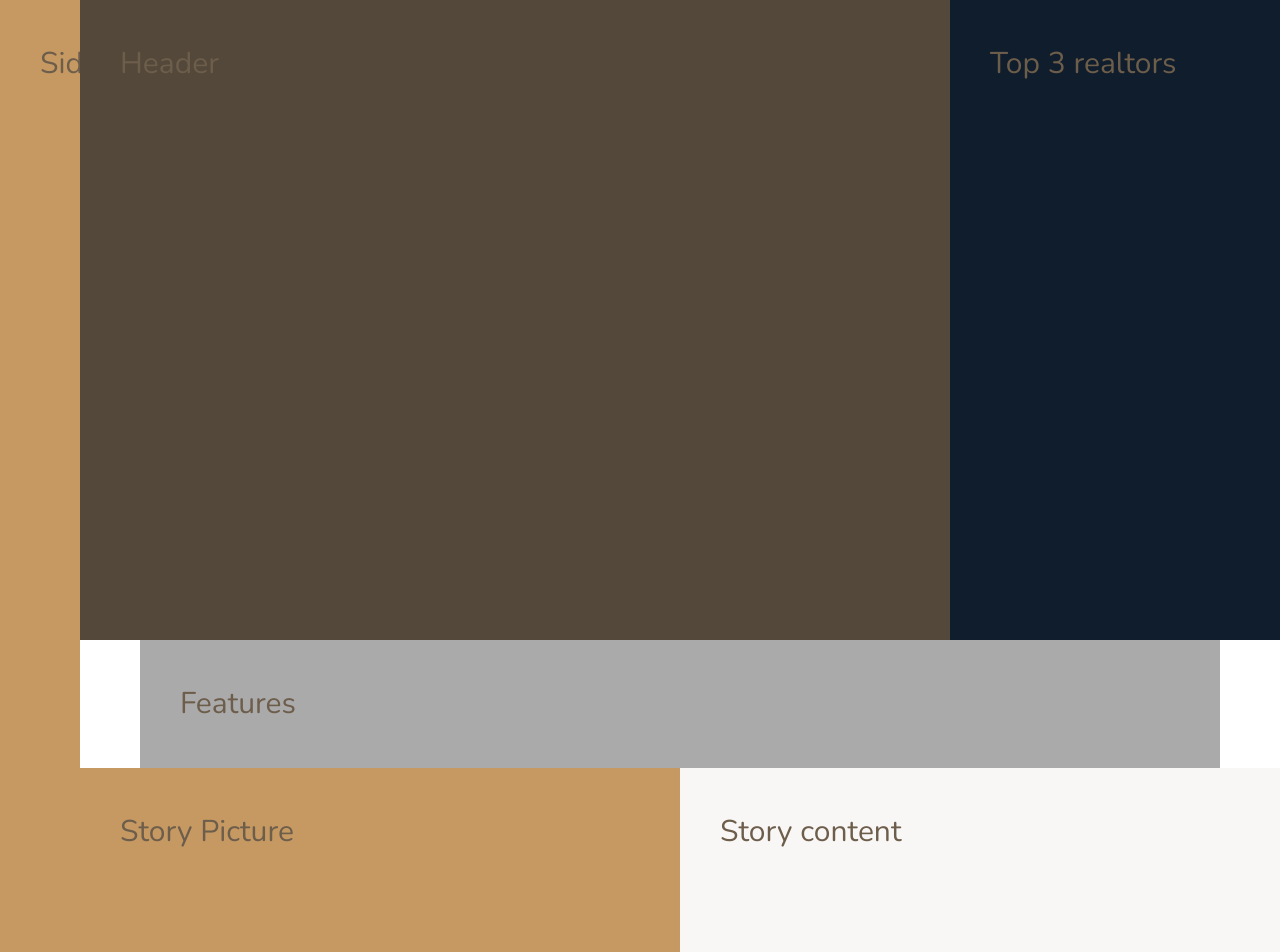
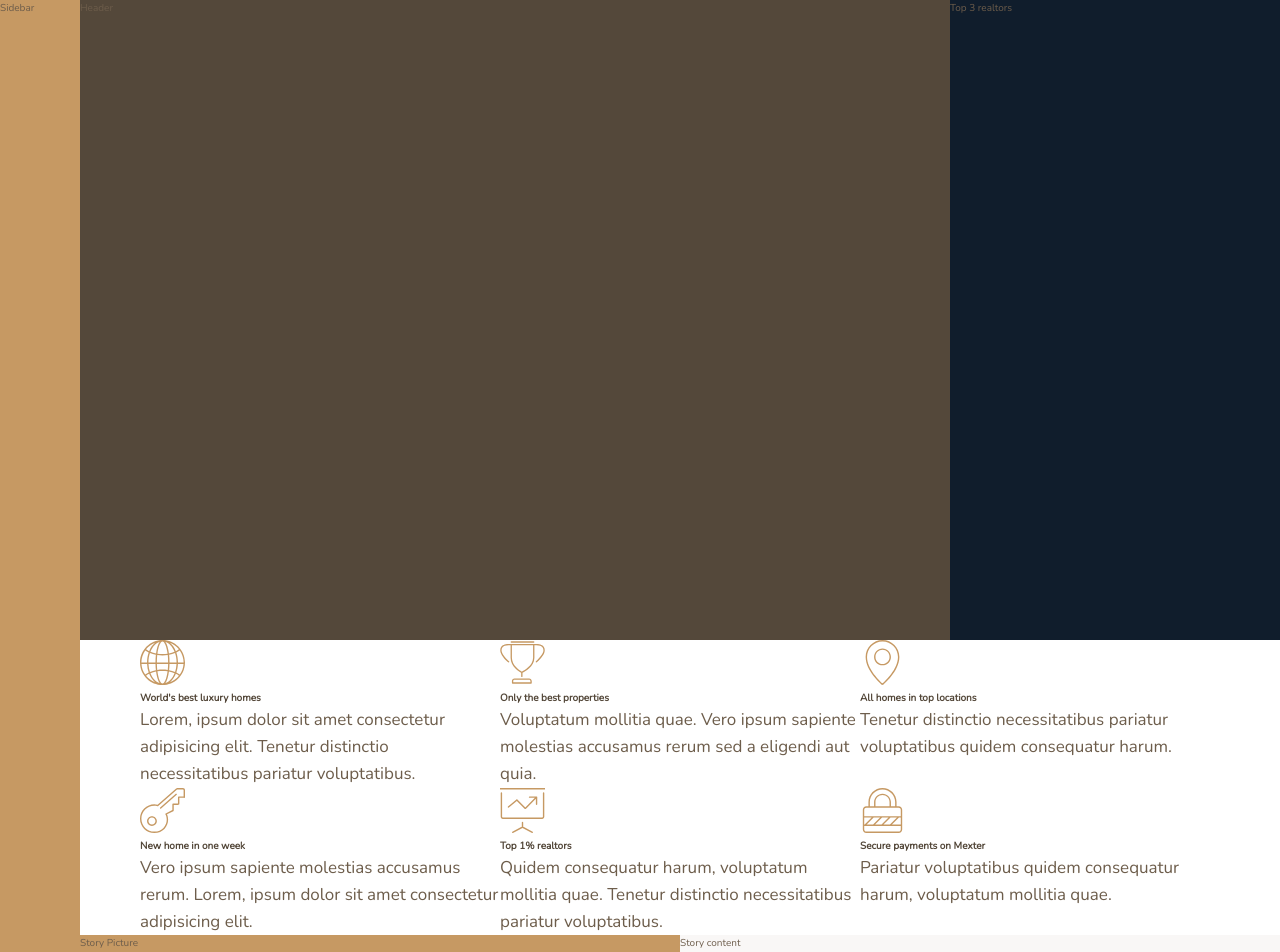
Before and after one commit to sagar-bakshi/realstateweb, a plain HTML site: page index.html in a window 1280 px wide. Shown: the top 952 px of the page. Drawn offline with nearby package versions, Linux system fonts and the light colour scheme.

Commit message:
added features

```diff
--- a/css/style.css
+++ b/css/style.css
@@ -19,9 +19,17 @@ body {
   display: grid;
   grid-template-rows: 80vh min-content 40vw repeat(3, min-content);
   grid-template-columns: [sidebar-start] 8rem [sidebar-end full-start] minmax(6rem, 1fr) [center-start] repeat(8, [col-start] minmax(min-content, 14rem) [col-end]) [center-end] minmax(6rem, 1fr) [full-end]; }
-  .container > * {
-    font-size: 3rem;
-    padding: 40px; }
+
+.heading-1, .heading-2, .heading-3, .heading-4 {
+  font-family: "Josefin Sans", sans-serif;
+  font-weight: 400; }
+
+.heading-4 {
+  font-size: 1.9rem; }
+  .heading-4--light {
+    color: #f9f7f6; }
+  .heading-4--dark {
+    color: #54483A; }
 
 .sidebar {
   background-color: #c69963;
@@ -37,8 +45,17 @@ body {
   grid-column: col-start 7/  full-end; }
 
 .features {
-  background-color: #aaa;
-  grid-column: center-start/center-end; }
+  grid-column: center-start/center-end;
+  display: grid;
+  grid-template-columns: repeat(3, 1fr); }
+
+.feature__icon {
+  fill: #c69963;
+  width: 4.5rem;
+  height: 4.5rem; }
+
+.feature__text {
+  font-size: 1.7rem; }
 
 .story__picture {
   background-color: #c69963;
--- a/index.html
+++ b/index.html
@@ -26,7 +26,60 @@
         </div>
 
         <div class="features">
-            Features
+            <div class="feature">
+                <svg class="feature__icon">
+                    <use xlink:href="img/sprite.svg#icon-global"></use>
+                </svg>
+                <h4 class="heading-4--dark">World's best luxury homes</h4>
+                <p class="feature__text">
+                    Lorem, ipsum dolor sit amet consectetur adipisicing elit. Tenetur distinctio necessitatibus pariatur voluptatibus.
+                </p>
+            </div>
+            <div class="feature">
+                <svg class="feature__icon">
+                    <use xlink:href="img/sprite.svg#icon-trophy"></use>
+                </svg>
+                <h4 class="heading-4--dark">Only the best properties</h4>
+                <p class="feature__text">
+                    Voluptatum mollitia quae. Vero ipsum sapiente molestias accusamus rerum sed a eligendi aut quia.
+                </p>
+            </div>
+            <div class="feature">
+                <svg class="feature__icon">
+                    <use xlink:href="img/sprite.svg#icon-map-pin"></use>
+                </svg>
+                <h4 class="heading-4--dark">All homes in top locations</h4>
+                <p class="feature__text">
+                    Tenetur distinctio necessitatibus pariatur voluptatibus quidem consequatur harum.
+                </p>
+            </div>
+            <div class="feature">
+                <svg class="feature__icon">
+                    <use xlink:href="img/sprite.svg#icon-key"></use>
+                </svg>
+                <h4 class="heading-4--dark">New home in one week</h4>
+                <p class="feature__text">
+                    Vero ipsum sapiente molestias accusamus rerum. Lorem, ipsum dolor sit amet consectetur adipisicing elit.
+                </p>
+            </div>
+            <div class="feature">
+                <svg class="feature__icon">
+                    <use xlink:href="img/sprite.svg#icon-presentation"></use>
+                </svg>
+                <h4 class="heading-4--dark">Top 1% realtors</h4>
+                <p class="feature__text">
+                    Quidem consequatur harum, voluptatum mollitia quae. Tenetur distinctio necessitatibus pariatur voluptatibus.
+                </p>
+            </div>
+            <div class="feature">
+                <svg class="feature__icon">
+                    <use xlink:href="img/sprite.svg#icon-lock"></use>
+                </svg>
+                <h4 class="heading-4--dark">Secure payments on Mexter</h4>
+                <p class="feature__text">
+                    Pariatur voluptatibus quidem consequatur harum, voluptatum mollitia quae.
+                </p>
+            </div>
         </div>
 
         <div class="story__picture">
--- a/sass/_base.scss
+++ b/sass/_base.scss
@@ -40,9 +40,4 @@ body{
       grid-template-columns: [sidebar-start]8rem [sidebar-end full-start] minmax(6rem, 1fr) [center-start]
       repeat(8, [col-start]minmax(min-content, 14rem)[col-end])[center-end] minmax(6rem, 1fr) [full-end];
 
-  & > *{
-    font-size: 3rem;
-    padding: 40px;
-  }
-
 }
--- a/sass/_features.scss
+++ b/sass/_features.scss
@@ -1,4 +1,19 @@
 .features{
-  background-color: $color-grey-light-2;
   grid-column: center-start/center-end;
+
+    display: grid;
+    grid-template-columns: repeat(3, 1fr);
 }
+
+.feature{
+
+  &__icon{
+      fill: $color-primary;
+    width: 4.5rem;
+    height: 4.5rem;
+  }
+
+  &__text{
+    font-size: 1.7rem;
+  }
+}
--- a/sass/_typography.scss
+++ b/sass/_typography.scss
@@ -0,0 +1,24 @@
+%heading{
+  font-family: $font-display;
+  font-weight: 400;
+}
+
+.heading-1{
+  @extend %heading;
+}
+
+.heading-2{
+  @extend %heading;
+}
+
+.heading-3{
+  @extend %heading;
+}
+
+.heading-4{
+  @extend %heading;
+  font-size: 1.9rem;
+
+  &--light{color: $color-grey-light-1}
+  &--dark{color: $color-grey-dark-1}
+}
```
